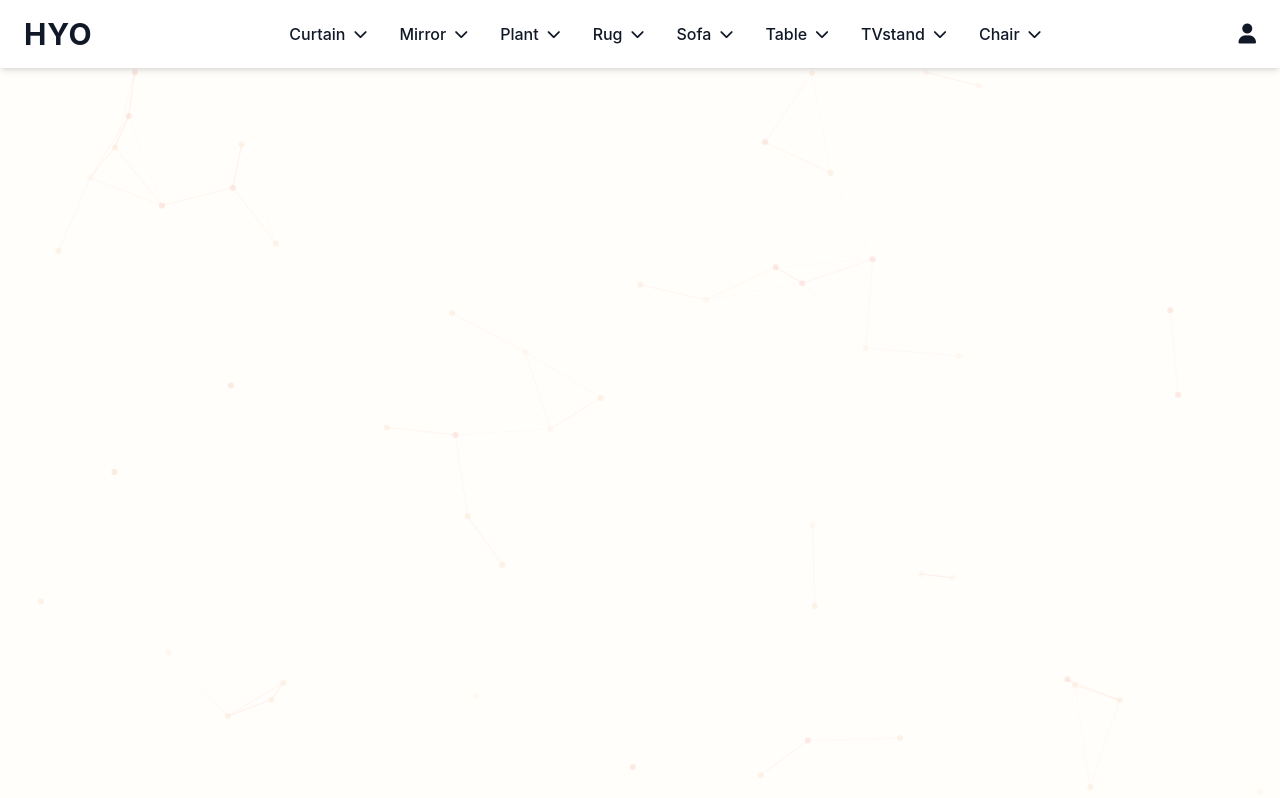
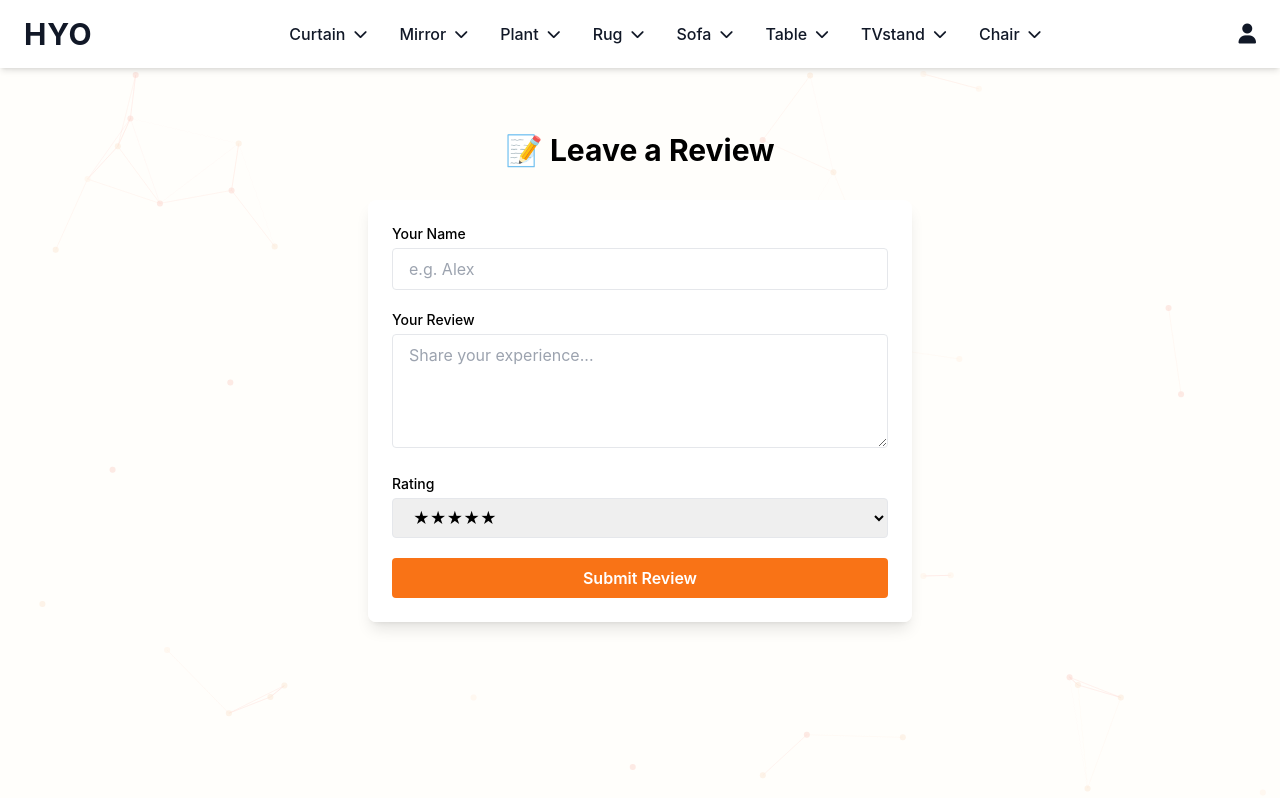
Before and after one commit to honokanishimura/typescript1, a React (Create React App) app: page /review in a window 1280 px wide. Shown: the top 798 px of the page. Built offline with nearby package versions, Linux system fonts and the light colour scheme.

Commit message:
fix: Cloudflare function routing

```diff
--- a/src/pages/ReviewPage.tsx
+++ b/src/pages/ReviewPage.tsx
@@ -20,55 +20,75 @@ const ReviewPage = () => {
 
   return (
     <>
+      {/* 背景アニメーション */}
       <ParticlesBackground />
+
+      {/* ヘッダー */}
       <Header />
 
-      <main className="max-w-2xl mx-auto px-4 py-12">
-        <h1 className="text-3xl font-bold mb-6 text-center">Leave a Review</h1>
+      {/* メインフォーム */}
+      <main className="max-w-xl mx-auto px-4 py-16 relative z-10">
+        <h1 className="text-3xl font-bold mb-8 text-center">📝 Leave a Review</h1>
 
         {submitted && (
-          <p className="text-green-600 mb-6 text-center">✅ Thank you for your review!</p>
+          <p className="text-green-600 text-center font-semibold mb-6 animate-fadeIn">
+            ✅ Thank you for your review!
+          </p>
         )}
 
         <form
           onSubmit={handleSubmit}
-          className="space-y-4 p-6 bg-white rounded-lg shadow"
+          className="space-y-5 bg-white/90 p-6 rounded-lg shadow-lg backdrop-blur-md"
         >
+          <div>
+            <label className="block text-sm font-medium mb-1">Your Name</label>
             <input
               type="text"
-            placeholder="Your name"
+              placeholder="e.g. Alex"
               required
-            className="w-full border px-4 py-2 rounded"
+              className="w-full border px-4 py-2 rounded focus:outline-none focus:ring-2 focus:ring-orange-400"
               value={form.name}
               onChange={(e) => setForm({ ...form, name: e.target.value })}
             />
+          </div>
+
+          <div>
+            <label className="block text-sm font-medium mb-1">Your Review</label>
             <textarea
-            placeholder="Your review"
+              placeholder="Share your experience..."
               required
-            className="w-full border px-4 py-2 rounded"
+              className="w-full border px-4 py-2 rounded focus:outline-none focus:ring-2 focus:ring-orange-400"
               value={form.text}
               onChange={(e) => setForm({ ...form, text: e.target.value })}
+              rows={4}
             />
+          </div>
+
+          <div>
+            <label className="block text-sm font-medium mb-1">Rating</label>
             <select
-            className="w-full border px-4 py-2 rounded"
+              className="w-full border px-4 py-2 rounded focus:outline-none focus:ring-2 focus:ring-orange-400"
               value={form.rating}
               onChange={(e) => setForm({ ...form, rating: Number(e.target.value) })}
             >
               {[5, 4, 3, 2, 1].map((r) => (
                 <option key={r} value={r}>
-                {r} stars
+                  {'★'.repeat(r)}{'☆'.repeat(5 - r)}
                 </option>
               ))}
             </select>
+          </div>
+
           <button
             type="submit"
-            className="w-full bg-orange-500 text-white py-2 rounded font-semibold"
+            className="w-full bg-orange-500 text-white font-semibold py-2 rounded hover:bg-orange-600 transition"
           >
-            Submit
+            Submit Review
           </button>
         </form>
       </main>
 
+      {/* フッター */}
       <Footer />
     </>
   );
```
Lines whose indentation alone changed are shown as unchanged.
